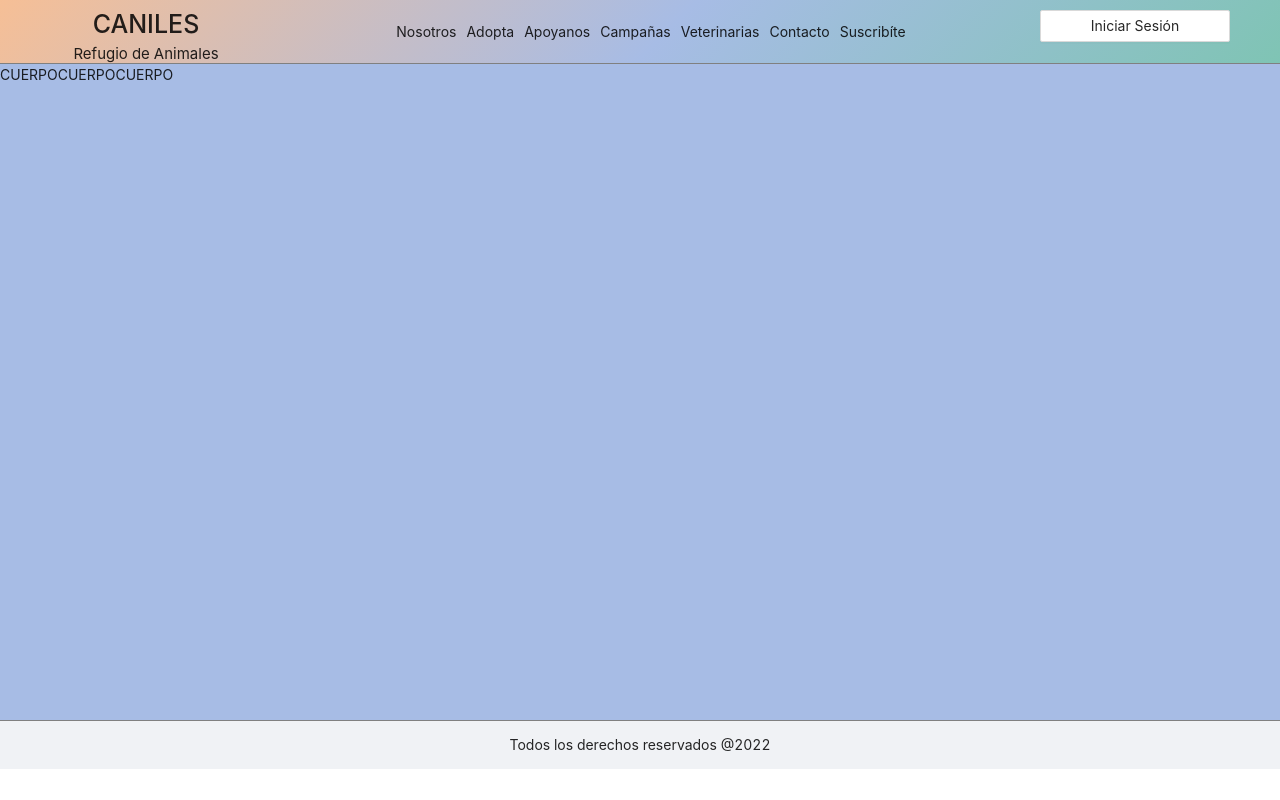
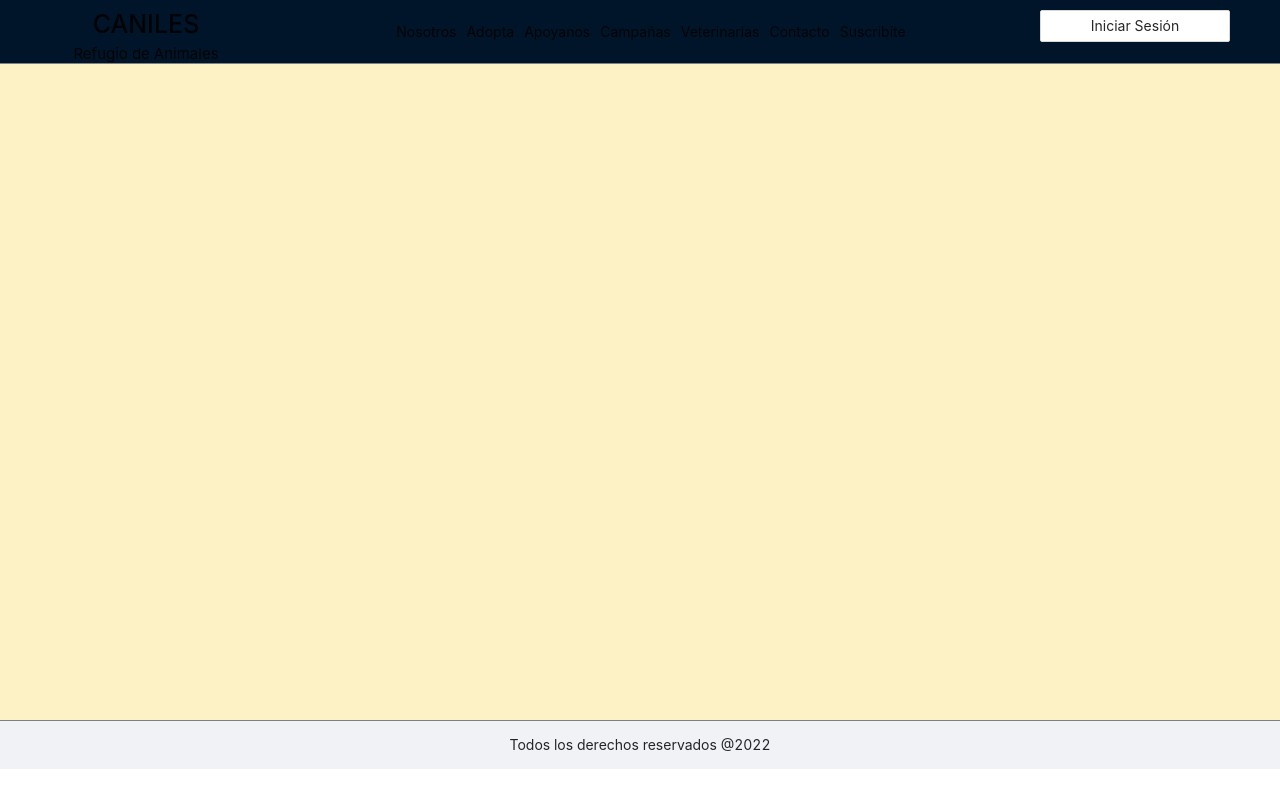
Before and after one commit to tatianadelsoglio/caniles-frontend, a React (Create React App) app: page / in a window 1280 px wide. Built offline with nearby package versions, Linux system fonts and the light colour scheme.

Commit message:
se creo admin, en proceso dashboar y layout admin

```diff
--- a/package.json
+++ b/package.json
@@ -13,6 +13,7 @@
     "rc-util": "^5.24.4",
     "react": "^18.2.0",
     "react-dom": "^18.2.0",
+    "react-grid-layout": "^1.3.4",
     "react-is": "^18.2.0",
     "react-router-dom": "^6.4.0",
     "react-scripts": "5.0.1",
--- a/src/components/router/AppRouter.js
+++ b/src/components/router/AppRouter.js
@@ -2,6 +2,7 @@ import React from 'react';
 import { BrowserRouter, Routes, Route } from "react-router-dom";
 import Home from '../ui/home/Home';
 import Login from "../ui/login/Login";
+import Admin from '../ui/main/Admin';
 import Recuperar from '../ui/recuperar/Recuperar';
 
 const AppRouter = () => {
@@ -12,6 +13,8 @@ const AppRouter = () => {
                     <Route path="/" element={<Home/>}/>
                     <Route path="/login" element={<Login/>}/>
                     <Route path="/recuperar" element={<Recuperar/>}/>
+
+                    <Route path="/admin" element={<Admin/>}/>
                 </Routes>
             </BrowserRouter>
         </>
--- a/src/components/ui/home/Home.css
+++ b/src/components/ui/home/Home.css
@@ -1,11 +1,11 @@
 .header_Layout {
-  background: linear-gradient(
+  /* background: linear-gradient(
     -225deg,
     #f6bf96 0%,
     #a7bce5 52%,
     #7fc4b4 100%
-  ) !important;
-  /* background-color: #f6bf96; */
+  ) !important; */
+  background-color: #7a6f5d;
   border-bottom: solid 0.5px gray;
   width: 100vw;
   height: 10vh;
@@ -96,7 +96,7 @@
 
 .content_Layout {
   /* background: linear-gradient(-225deg, #7fc4b4 0%, #a7bce5 52%, #f6bf96 100%) !important; */
-  background-color: #a7bce5;
+  background-color: #fdf2c5;
   width: 100vw;
   height: 82vh;
 }
@@ -107,7 +107,7 @@
   justify-content: center;
   align-items: center;
   /* background: linear-gradient(-225deg, #7fc4b4 0%, #a7bce5 52%, #f6bf96 100%) !important; */
-  background-color: #7fc4b4;
+  background-color: #82bfa0;
   border-top: solid 0.5px gray;
   width: 100vw;
   height: 5vh;
--- a/src/components/ui/home/Home.jsx
+++ b/src/components/ui/home/Home.jsx
@@ -45,17 +45,7 @@ const Home = ({ children }) => {
         </Row>
       </Header>
       <Content className="content_Layout">
-        <Row>
-          <Col>
-            <div>CUERPO</div>
-          </Col>
-          <Col>
-            <div>CUERPO</div>
-          </Col>
-          <Col>
-            <div>CUERPO</div>
-          </Col>
-        </Row>
+
       </Content>
       <Footer className="footer_Layout">
         Todos los derechos reservados @2022
--- a/src/components/ui/login/Login.js
+++ b/src/components/ui/login/Login.js
@@ -87,7 +87,7 @@ const Login = () => {
                 type="primary"
                 htmlType="submit"
                 className="login-form-button"
-                onClick={() => navigate("/main")}
+                onClick={() => navigate("/admin")}
               >
                 Iniciar sesión
               </Button>
--- /dev/null
+++ b/src/components/ui/main/Admin.jsx
@@ -0,0 +1,116 @@
+import React, { useState } from 'react';
+import { WidthProvider, Responsive } from "react-grid-layout";
+import LayoutAdmin from './LayoutAdmin';
+
+const ResponsiveReactGridLayout = WidthProvider(Responsive);
+
+const Admin = () => {
+    const [cols, setCols] = useState(3);
+    return (
+        <ResponsiveReactGridLayout
+        isResizable={true}
+        className="layout"
+        autoSize
+        cols={{ lg: cols, md: cols, sm: cols - 1, xs: cols - 1, xxs: 1 }}
+        onDragStop={(l, itemFrom, itemTo) => console.log(l, itemFrom, itemTo)}
+        onLayoutChange={(l, itemFrom, itemTo) => {
+          console.log(l, itemFrom, itemTo);
+        }}
+        rowHeight={15}
+      >
+        <div
+          style={{ backgroundColor: "white", display: "flex" }}
+          data-grid={{
+            h: 10,
+            maxW: cols,
+            minW: 1,
+            static: false,
+            w: 1,
+            x: 0,
+            y: 0,
+
+          }}
+          key={1}
+        >
+          <LayoutAdmin
+            headerChildren={
+              <h1 style={{ display: "flex", justifyContent: "center" }}>
+                Header
+              </h1>
+            }
+            // contentChildren={<GraficoLinea />}
+            footerChildren={
+              <h4 style={{ display: "flex", justifyContent: "center" }}>
+                Footer
+              </h4>
+            }
+          />
+        </div>
+
+        {/* <div
+          style={{ backgroundColor: "white" }}
+          key="1"
+          data-grid={{
+            h: 10,
+            maxW: cols,
+            minW: 1,
+            static: false,
+            w: 1,
+            x: 0,
+            y: 0,
+          }}
+        >
+          1
+        </div>
+        <div
+          style={{ backgroundColor: "white" }}
+          key="2"
+          data-grid={{
+            h: 10,
+            maxW: cols,
+            minW: 1,
+            static: false,
+            w: 1,
+            x: 1,
+            y: 0,
+          }}
+        >
+          2
+        </div>
+        <div
+          style={{ backgroundColor: "white" }}
+          key="3"
+          data-grid={{
+            h: 10,
+            maxW: cols,
+            minW: 1,
+            static: false,
+            w: 1,
+            x: 0,
+            y: 0,
+          }}
+        >
+          3
+        </div>
+
+        <div
+          style={{ backgroundColor: "white" }}
+          key="4"
+          data-grid={{
+            isResizable: false,
+            static: false,
+            h: 10,
+            maxW: 1,
+            minW: 1,
+            w: 1,
+            x: 3,
+            y: 0,
+          }}
+        >
+          Agregar
+        </div> */}
+      </ResponsiveReactGridLayout>
+    );
+};
+
+export default Admin;
--- /dev/null
+++ b/src/components/ui/main/LayoutAdmin.jsx
@@ -0,0 +1,14 @@
+import React from 'react';
+import { Layout } from "antd";
+
+const LayoutAdmin = ({headerChildren, contentChildren, footerChildren}) => {
+    return (
+        <Layout>
+        <Layout.Header style={{backgroundColor:"white"}}>{headerChildren}</Layout.Header>
+        <Layout.Content style={{backgroundColor:"white"}}>{contentChildren}</Layout.Content>
+        <Layout.Footer style={{backgroundColor:"white", justifyContent:"center"}}>{footerChildren}</Layout.Footer>
+      </Layout>
+    );
+};
+
+export default LayoutAdmin;
```
Also changed, not shown: 1 other file (tests, documents, lock files or other folders).
